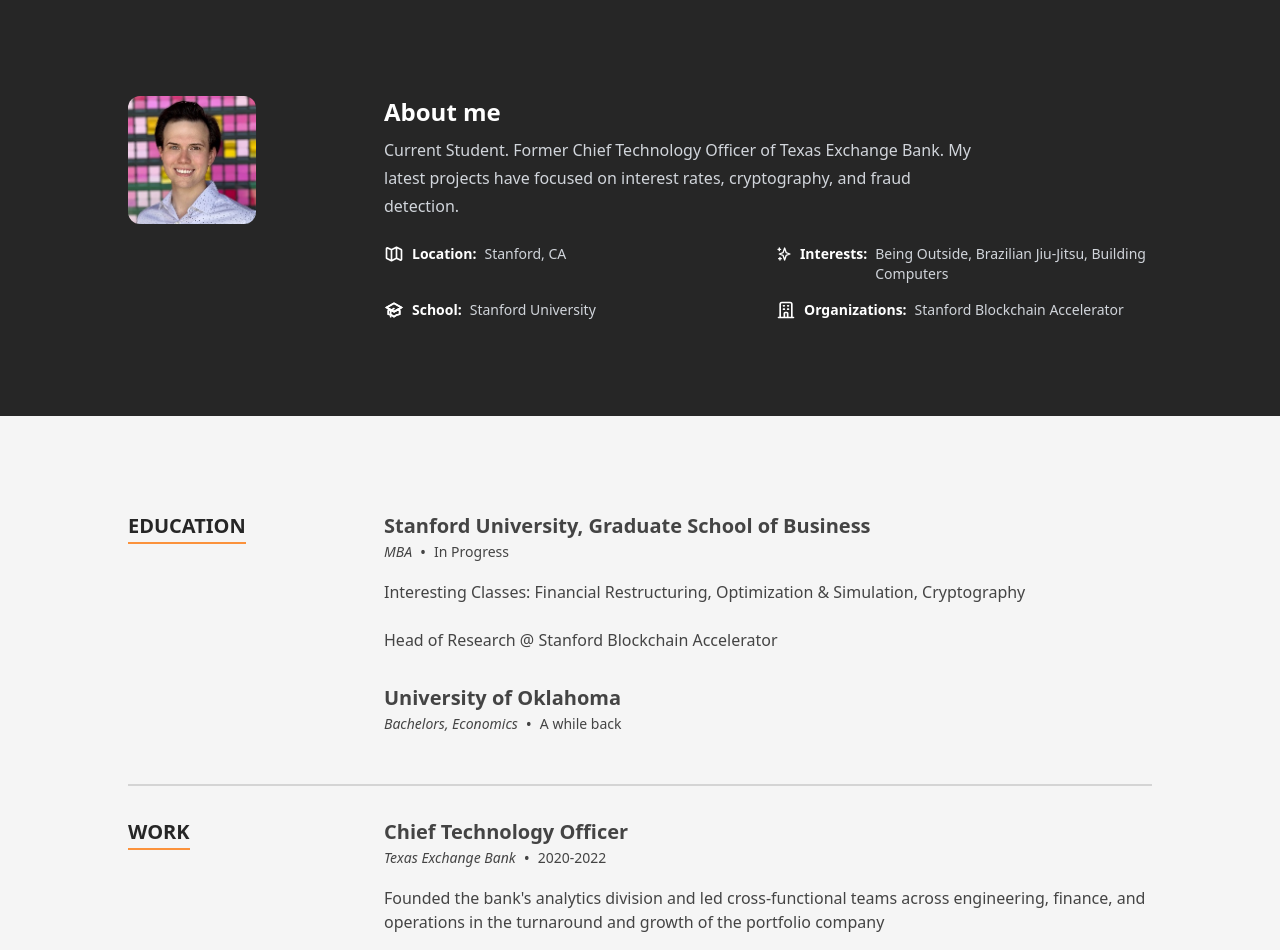
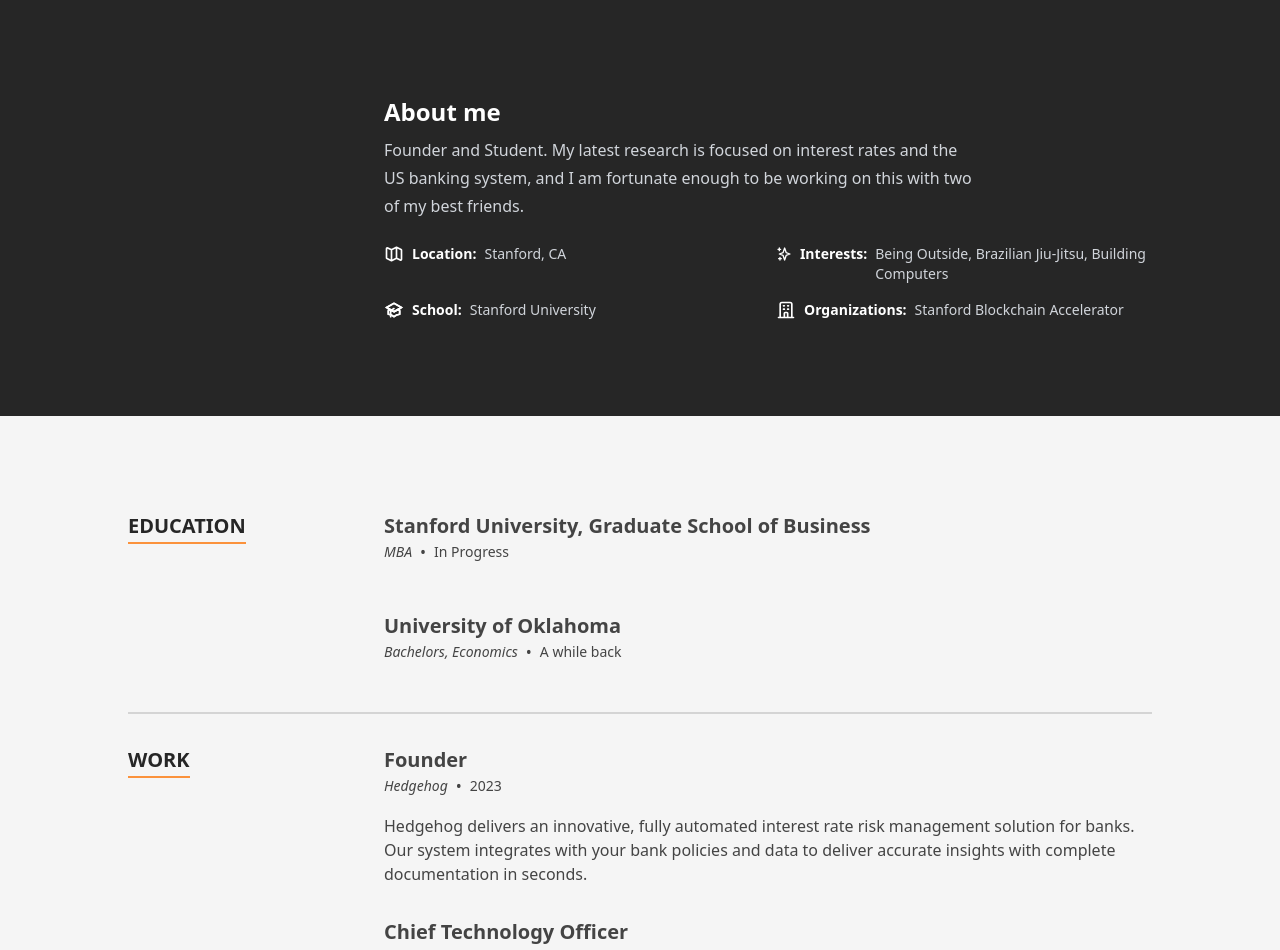
Before and after one commit to raycecoyne/raycecoyne.github.io, a Next.js app: page / in a window 1280 px wide. Shown: the part 800-1750 px from the top of the page. Built offline with nearby package versions, Linux system fonts and the light colour scheme.

Commit message:
update profile

```diff
--- a/src/components/Sections/Footer.tsx
+++ b/src/components/Sections/Footer.tsx
@@ -17,7 +17,7 @@
       <div className="flex gap-x-4 text-neutral-500">
         <Socials />
       </div>
-      <span className="text-sm text-neutral-700">Template generously provided by Tim Baker (tbakerx), check this guy out!</span>
+      <span className="text-sm text-neutral-700"></span>
     </div>
   </div>
 ));
--- a/src/data/data.tsx
+++ b/src/data/data.tsx
@@ -26,7 +26,7 @@
 import porfolioImage9 from '../images/portfolio/portfolio-9.jpg';
 import porfolioImage10 from '../images/portfolio/portfolio-10.jpg';
 import porfolioImage11 from '../images/portfolio/portfolio-11.jpg';
-import profilepic from '../images/profilepic.jpg';
+import profilepic from '../images/blank.jpg';
 import testimonialImage from '../images/testimonial.webp';
 import {
   About,
@@ -112,8 +112,8 @@
  */
 export const aboutData: About = {
   profileImageSrc: profilepic,
-  description: `Current Student. Former Chief Technology Officer of Texas Exchange Bank.
-  My latest projects have focused on interest rates, cryptography, and fraud detection.`,
+  description: `Founder and Student. My latest research is focused on interest rates and the US banking system,
+  and I am fortunate enough to be working on this with two of my best friends.`,
   aboutItems: [
     {label: 'Location', text: 'Stanford, CA', Icon: MapIcon},
     //{label: 'Age', text: '29', Icon: CalendarIcon},
@@ -270,11 +270,7 @@
     date: 'In Progress',
     location: 'MBA',
     title: 'Stanford University, Graduate School of Business',
-    content: <p>
-      Interesting Classes: Financial Restructuring, Optimization & Simulation, Cryptography
-      <br></br><br></br>
-      Head of Research @ Stanford Blockchain Accelerator
-      </p>,
+    content: <p></p>,
   },
   {
     date: 'A while back',
@@ -285,6 +281,17 @@
 ];
 
 export const experience: TimelineItem[] = [
+  {
+    date: '2023',
+    location: 'Hedgehog',
+    title: 'Founder',
+    content: (
+      <p>
+        Hedgehog delivers an innovative, fully automated interest rate risk management solution for banks.
+        Our system integrates with your bank policies and data to deliver accurate insights with complete documentation in seconds.
+      </p>
+    ),
+  },
   {
     date: '2020-2022',
     location: 'Texas Exchange Bank',
```
Also changed, not shown: src/images/blank.jpg (added).
